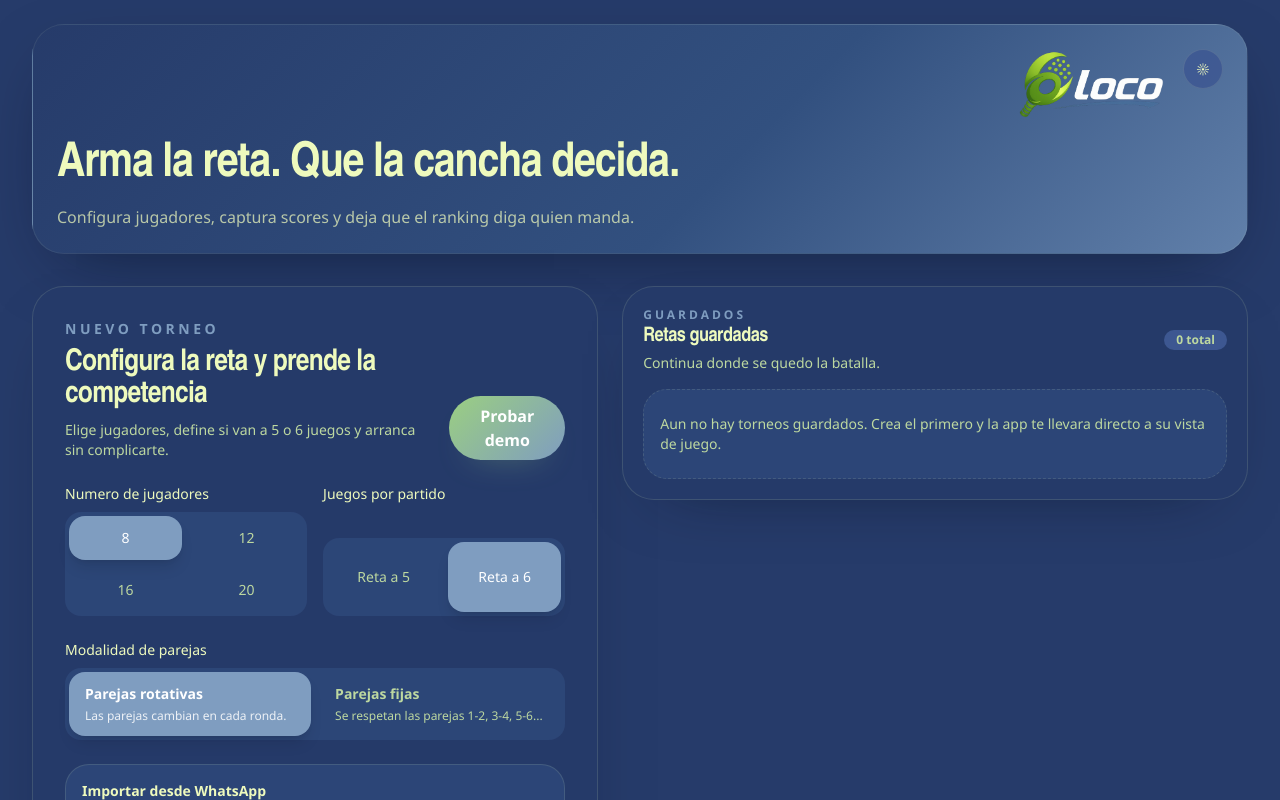
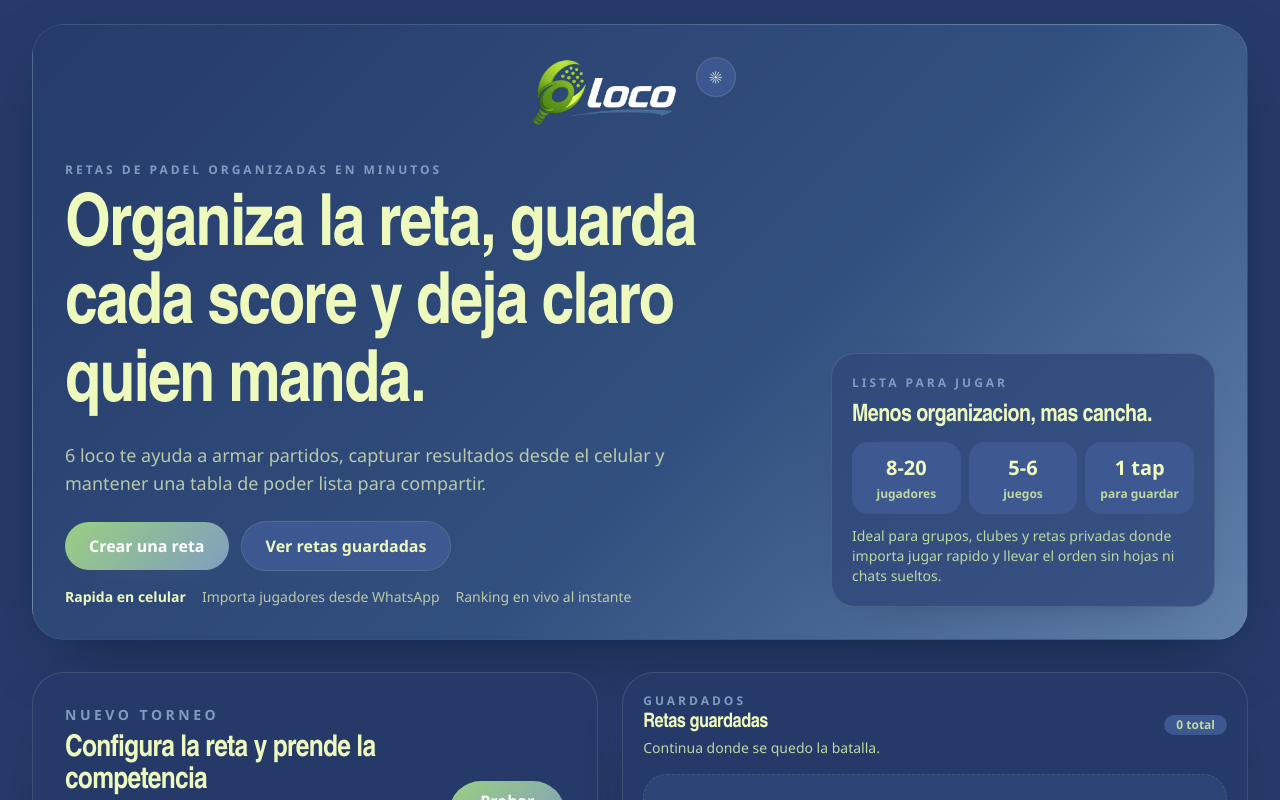
Before and after one commit to flowventas/retaspadel, a Next.js app: page / in a window 1280 px wide. Shown: the top 800 px of the page. Built offline with nearby package versions, Linux system fonts and the light colour scheme.

Commit message:
Improve homepage hero hierarchy and CTAs

```diff
--- a/components/tournament-app.tsx
+++ b/components/tournament-app.tsx
@@ -2,7 +2,7 @@
 
 import Link from "next/link";
 import { useRouter } from "next/navigation";
-import { useEffect, useState, useSyncExternalStore } from "react";
+import { useEffect, useRef, useState, useSyncExternalStore } from "react";
 import { BrandLogo } from "@/components/brand-logo";
 import { NewTournamentForm } from "@/components/new-tournament-form";
 import { ThemeToggle } from "@/components/theme-toggle";
@@ -36,6 +36,8 @@ export default function TournamentApp() {
   );
   const router = useRouter();
   const [store, setStore] = useState<TournamentStore>(() => loadStore());
+  const formSectionRef = useRef<HTMLDivElement | null>(null);
+  const savedSectionRef = useRef<HTMLDivElement | null>(null);
 
   useEffect(() => {
     if (!isClient) {
@@ -117,6 +119,13 @@ export default function TournamentApp() {
     }));
   }
 
+  function scrollToSection(target: HTMLDivElement | null) {
+    target?.scrollIntoView({
+      behavior: "smooth",
+      block: "start",
+    });
+  }
+
   if (!isClient) {
     return <main className="min-h-screen bg-[var(--app-bg)]" />;
   }
@@ -128,7 +137,7 @@ export default function TournamentApp() {
       <div className="absolute inset-x-0 top-0 -z-10 h-[34rem] bg-[radial-gradient(circle_at_top,_color-mix(in_srgb,var(--brand-accent)_52%,transparent),_transparent_45%),radial-gradient(circle_at_right,_color-mix(in_srgb,var(--brand-primary)_22%,transparent),_transparent_35%)]" />
 
       <div className="mx-auto flex min-h-screen max-w-7xl flex-col px-4 py-6 sm:px-6 lg:px-8">
-        <header className="app-hero motion-hero mb-8 flex flex-col gap-5 px-6 py-6">
+        <header className="app-hero motion-hero mb-8 grid gap-8 px-6 py-6 md:grid-cols-[minmax(0,1.2fr)_minmax(18rem,0.8fr)] md:px-8 md:py-8">
           <div className="relative min-h-10">
             <BrandLogo
               theme={store.theme}
@@ -138,18 +147,68 @@ export default function TournamentApp() {
               <ThemeToggle theme={store.theme} onToggle={handleThemeToggle} />
             </div>
           </div>
-          <div className="max-w-3xl">
-            <h1 className="text-4xl font-black tracking-tight md:text-5xl">
-              Arma la reta. Que la cancha decida.
-            </h1>
-            <p className="mt-3 max-w-2xl text-sm text-[var(--hero-muted)] md:text-base">
-              Configura jugadores, captura scores y deja que el ranking diga quien manda.
-            </p>
+          <div className="grid gap-6 md:col-span-2 md:grid-cols-[minmax(0,1.15fr)_minmax(16rem,0.85fr)] md:items-end">
+            <div className="max-w-3xl">
+              <p className="app-kicker text-[var(--hero-muted)]">Retas de padel organizadas en minutos</p>
+              <h1 className="mt-3 text-5xl font-black tracking-tight text-[var(--hero-text)] sm:text-6xl lg:text-7xl">
+                Organiza la reta, guarda cada score y deja claro quien manda.
+              </h1>
+              <p className="mt-4 max-w-2xl text-base text-[var(--hero-muted)] sm:text-lg">
+                6 loco te ayuda a armar partidos, capturar resultados desde el celular y mantener
+                una tabla de poder lista para compartir.
+              </p>
+
+              <div className="mt-6 flex flex-col gap-3 sm:flex-row sm:items-center">
+                <button
+                  type="button"
+                  onClick={() => scrollToSection(formSectionRef.current)}
+                  className="app-button app-button-primary px-6 py-3 text-sm sm:text-base"
+                >
+                  Crear una reta
+                </button>
+                <button
+                  type="button"
+                  onClick={() => scrollToSection(savedSectionRef.current)}
+                  className="app-button app-button-secondary px-6 py-3 text-sm sm:text-base"
+                >
+                  Ver retas guardadas
+                </button>
+              </div>
+
+              <div className="mt-4 flex flex-wrap items-center gap-x-4 gap-y-2 text-sm text-[var(--hero-muted)]">
+                <span className="font-semibold text-[var(--hero-text)]">Rapida en celular</span>
+                <span>Importa jugadores desde WhatsApp</span>
+                <span>Ranking en vivo al instante</span>
+              </div>
+            </div>
+
+            <div className="app-panel grid gap-3 px-5 py-5 md:max-w-sm md:justify-self-end">
+              <p className="app-kicker">Lista para jugar</p>
+              <h2 className="text-2xl font-black text-[var(--app-text)]">Menos organizacion, mas cancha.</h2>
+              <div className="grid grid-cols-3 gap-2">
+                <div className="rounded-[1rem] bg-[var(--surface-strong)] px-3 py-3 text-center">
+                  <p className="text-xl font-black text-[var(--app-text)]">8-20</p>
+                  <p className="mt-1 text-xs font-semibold text-[var(--muted)]">jugadores</p>
+                </div>
+                <div className="rounded-[1rem] bg-[var(--surface-strong)] px-3 py-3 text-center">
+                  <p className="text-xl font-black text-[var(--app-text)]">5-6</p>
+                  <p className="mt-1 text-xs font-semibold text-[var(--muted)]">juegos</p>
+                </div>
+                <div className="rounded-[1rem] bg-[var(--surface-strong)] px-3 py-3 text-center">
+                  <p className="text-xl font-black text-[var(--app-text)]">1 tap</p>
+                  <p className="mt-1 text-xs font-semibold text-[var(--muted)]">para guardar</p>
+                </div>
+              </div>
+              <p className="text-sm text-[var(--muted)]">
+                Ideal para grupos, clubes y retas privadas donde importa jugar rapido y llevar el
+                orden sin hojas ni chats sueltos.
+              </p>
+            </div>
           </div>
         </header>
 
         <section className="grid gap-6 lg:grid-cols-[0.95fr_1.05fr]">
-          <div className="motion-card motion-delay-1 grid content-start gap-6">
+          <div ref={formSectionRef} className="motion-card motion-delay-1 grid content-start gap-6">
             <NewTournamentForm
               onCreate={handleCreateTournament}
               savedPlayers={store.savedPlayers ?? []}
@@ -158,7 +217,7 @@ export default function TournamentApp() {
             />
           </div>
 
-          <div className="motion-card motion-delay-2 grid content-start gap-6">
+          <div ref={savedSectionRef} className="motion-card motion-delay-2 grid content-start gap-6">
             <div className="app-card p-5">
               <div className="flex items-center justify-between">
                 <div>
```
